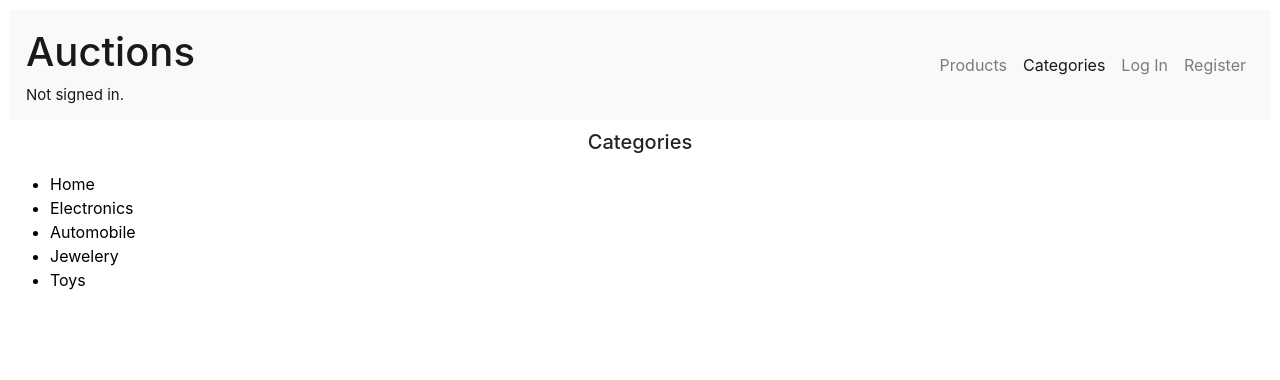
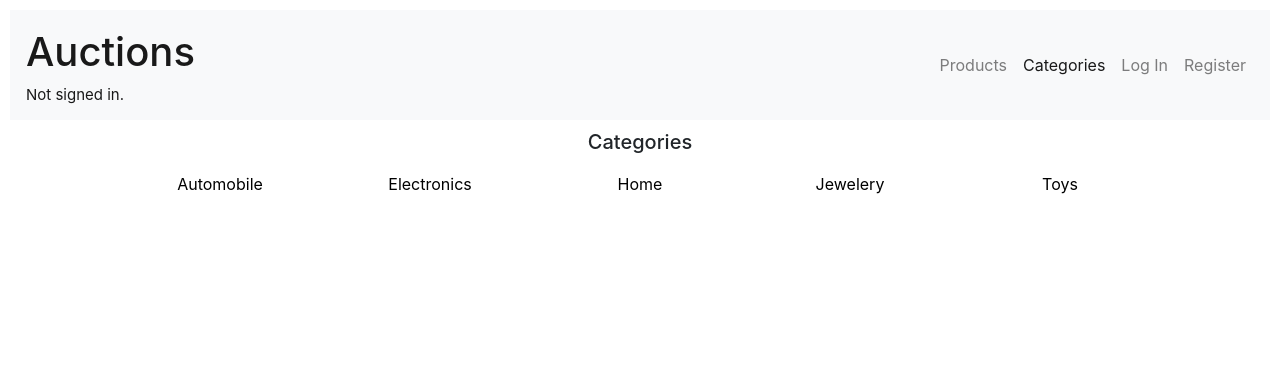
Before and after one commit to benhtan/CS50_commerce, a Django app: page /categories in a window 1280 px wide. Shown: the top 380 px of the page. Run offline with Django 3.2, Linux system fonts and the light colour scheme; data comes from the database, SQL or seed files in the repository; both versions use the stored data as it was after the commit; some libraries are stand-ins or nearby versions.

Commit message:
categories is cleaner. ordered alphabetically

```diff
--- a/auctions/static/auctions/styles.css
+++ b/auctions/static/auctions/styles.css
@@ -65,6 +65,10 @@ td {
     /* border: 1px solid lightgrey; */
 }
 
+#category-div{
+    text-align: center;
+}
+
 a{
     color: black;
 }
--- a/auctions/templates/auctions/categories.html
+++ b/auctions/templates/auctions/categories.html
@@ -13,12 +13,21 @@
     {% endif %}
 
     <h5>Categories</h5>
-    <ul>
-        {% for c in categories %}
-            <a href="{% url 'selectCategory' c.category %}"><li>{{ c.category }}</li></a>
+    <div class="container-fluid">
+        <div class="row justify-content-center">
+            {% for c in categories %}
+                <div class="col-xl-2 col-lg-2 col-md-3 col-sm-4 col-xs-6" id="category-div">
+                    <div>
+                        <a href="{% url 'selectCategory' c.category %}">{{ c.category }}</a>
+                    </div>
+                    <div style="padding: 10px;"></div>
+                </div>
 
-        {% endfor %}
-    </ul>
+            {% endfor %}
+        </div>
+    </div>
+
+
 
 
 {% endblock %}
--- a/auctions/templates/auctions/index.html
+++ b/auctions/templates/auctions/index.html
@@ -13,7 +13,7 @@
                     <a href="{% url 'listing_page' listing.id %}"><img src="{{ listing.imageURL }}" class="img-thumbnail img-fluid rounded img-responsive img-resize"></a>
                         <div style="padding-top: 10px;"></div>
                         <div id="listing-title-div">
-                            <a href="{% url 'listing_page' listing.id %}">{{ listing.title }}</a>
+                            <a href="{% url 'listing_page' listing.id %}">{{ listing.title|truncatechars:40 }}</a>
                         </div>
 
                         <div id="listing-price-div">
--- a/auctions/views.py
+++ b/auctions/views.py
@@ -301,7 +301,7 @@ def comment(request, listingID):
 
 # Render page listing unique categories
 def categories(request):
-    c = Listing.objects.values('category').distinct()
+    c = Listing.objects.order_by('category').values('category').distinct()
     #print(c)
     return render(request, 'auctions/categories.html', {
         'categories': c,
```
Also changed, not shown: auctions/templates/auctions/listing_page.html (+7 -1 lines), db.sqlite3.
